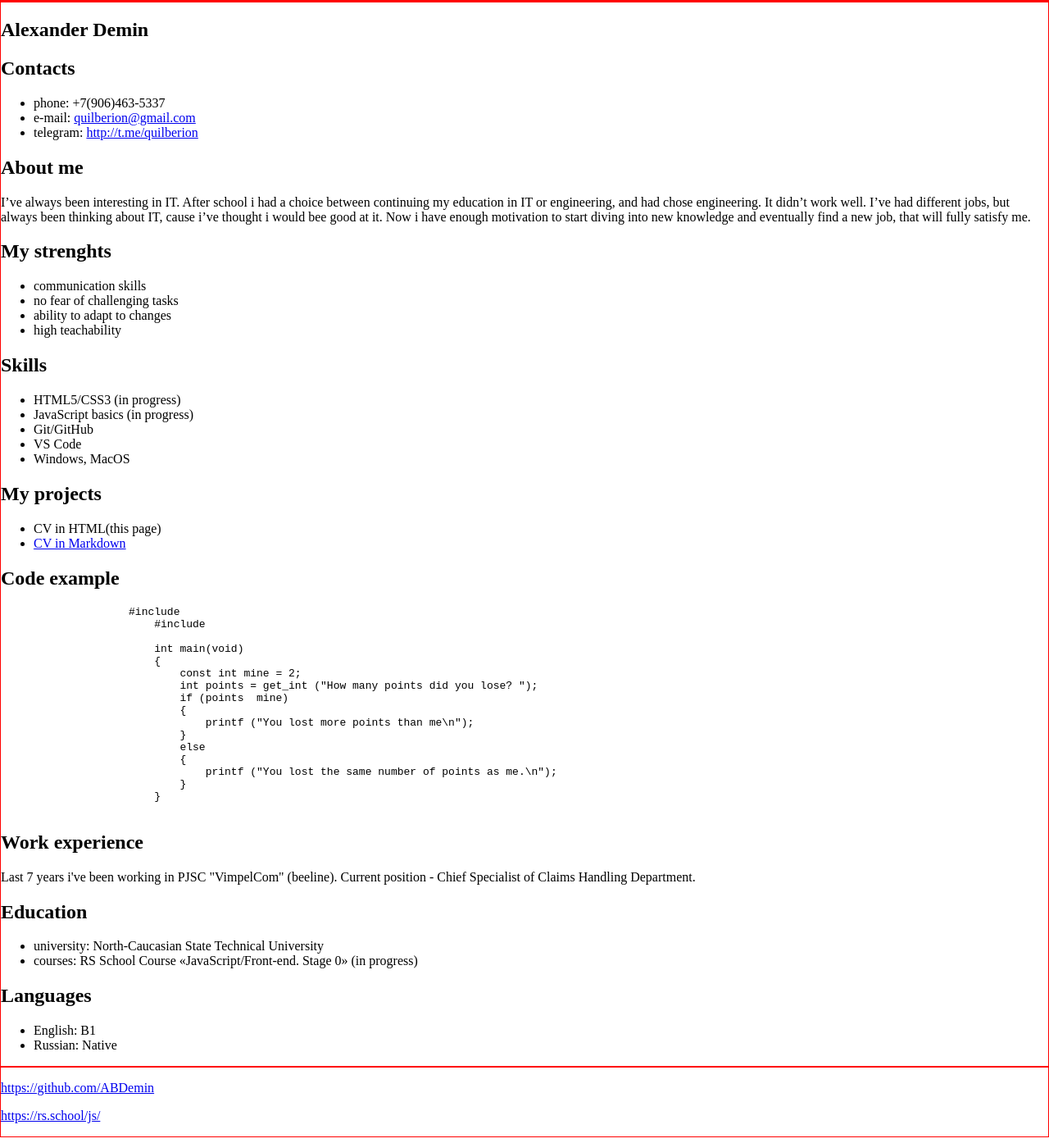
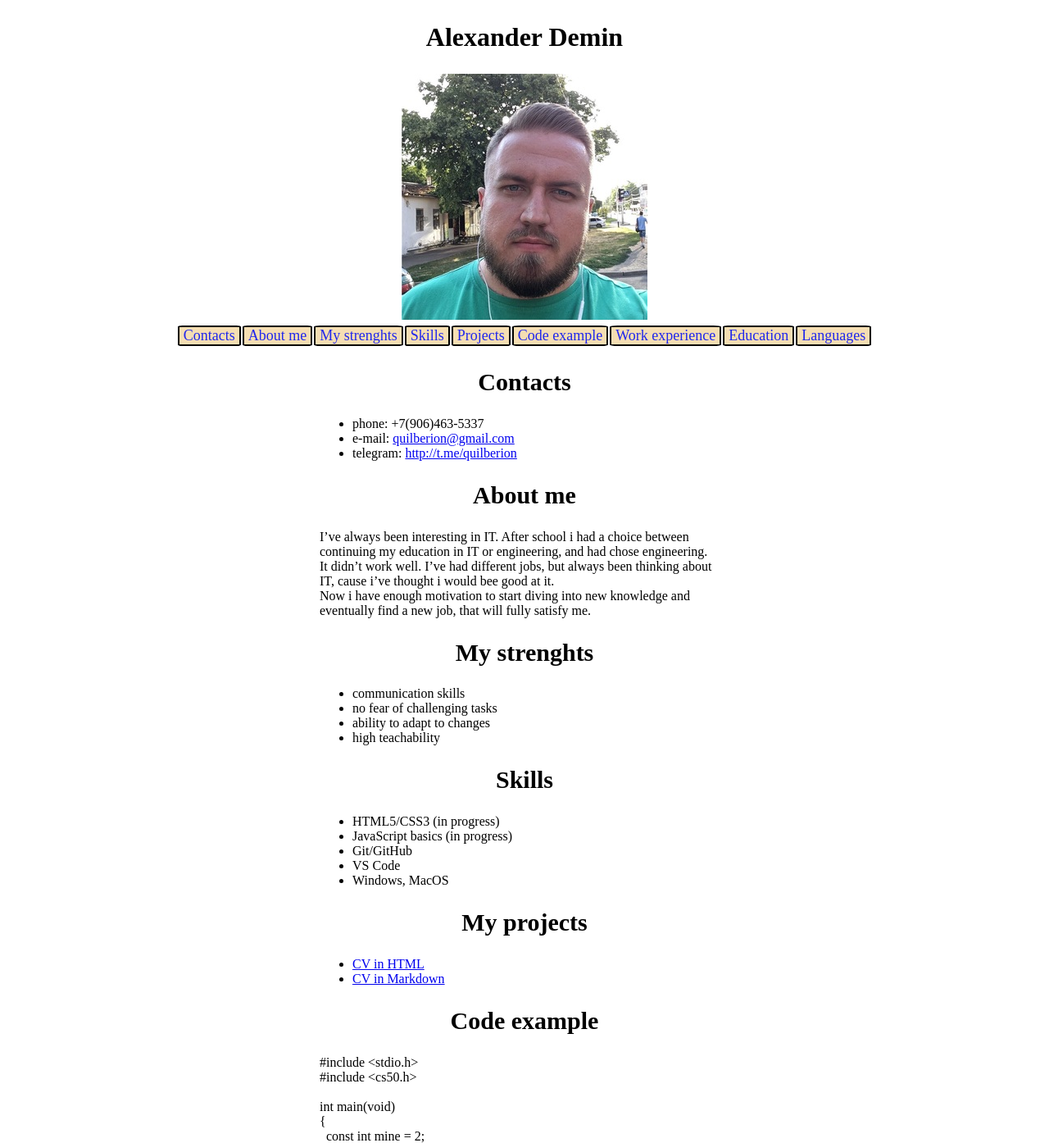
Before and after one commit to ABDemin/rsschool-cv, a plain HTML site: page index.html in a window 1280 px wide. Shown: the top 1394 px of the page at 82% size. Drawn offline with Linux system fonts and the light colour scheme.

Commit message:
feat: add final edits

```diff
--- a/index.html
+++ b/index.html
@@ -9,28 +9,46 @@
 </head>
 <body>
     <header class="header">
-        <div class="container"></div>
-
+        <div class="nav_align">
+            <section class="name_photo" itemscope itemtype="http://schema.org/Organization">
+                <h1 class="header1" itemprop="name">Alexander Demin</h1>
+                <img src="./assets/img/photo300.jpeg" alt="avatar image" width="300" height="300">
+            </section>
+            <table>
+                <tr>
+                    <td class="nav_td"><a class="nav_a" href="#contacts">Contacts</a></td>
+                    <td class="nav_td"><a class="nav_a" href="#about">About me</a></td>
+                    <td class="nav_td"><a class="nav_a" href="#strenghts">My strenghts</a></td>
+                    <td class="nav_td"><a class="nav_a" href="#skills">Skills</a></td>
+                    <td class="nav_td"><a class="nav_a" href="#projects">Projects</a></td>
+                    <td class="nav_td"><a class="nav_a" href="#code">Code example</a></td>
+                    <td class="nav_td"><a class="nav_a" href="#work">Work experience</a></td>
+                    <td class="nav_td"><a class="nav_a" href="#education">Education</a></td>
+                    <td class="nav_td"><a class="nav_a" href="#languages">Languages</a></td>
+                </tr>
+            </table>
+        </div>
     </header>
     <main class="main">
         <div class="container">
-            <section id="profile" itemscope itemtype="http://schema.org/Organization">
-                <h1 itemprop="name">Alexander Demin</h1>
-            </section>
+
             <section id="contacts" itemscope itemtype="http://schema.org/Organization">
-                <h2>Contacts</h2>
+                <h2 class="header2">Contacts</h2>
                 <ul>
-                    <li>phone: <span itemprop="phone">+7(906)463-5337</span></li>
-                    <li>e-mail: <a itemprop="email" href="mailto:quilberion@gmail.com">quilberion@gmail.com</a></li>
-                    <li>telegram: <a href="http://t.me/quilberion">http://t.me/quilberion</a></li>
-                </ul
+                    <li class="list_item">phone: <span itemprop="phone">+7(906)463-5337</span></li>
+                    <li class="list_item">e-mail: <a itemprop="email" href="mailto:quilberion@gmail.com">quilberion@gmail.com</a></li>
+                    <li class="list_item">telegram: <a href="http://t.me/quilberion" target="_blank">http://t.me/quilberion</a></li>
+                </ul>
             </section>
             <section id="about">
-                <h2>About me</h2>
-                <p>I’ve always been interesting in IT. After school i had a choice between continuing my education in IT or engineering, and had chose engineering. It didn’t work well. I’ve had different jobs, but always been thinking about IT, cause i’ve thought i would bee good at it. Now i have enough motivation to start diving into new knowledge and eventually find a new job, that will fully satisfy me.</p>
+                <h2 class="header2">About me</h2>
+                <p>I’ve always been interesting in IT. After school i had a choice between continuing my education in IT or engineering, and had chose engineering.<br>
+                It didn’t work well. I’ve had different jobs, but always been thinking about IT, cause i’ve thought i would bee good at it.<br>
+                Now i have enough motivation to start diving into new knowledge and eventually find a new job, that will fully satisfy me.
+                </p>
             </section>
             <section id="strenghts">
-                <h2>My strenghts</h2>
+                <h2 class="header2">My strenghts</h2>
                 <ul>
                     <li>communication skills</li>
                     <li>no fear of challenging tasks</li>
@@ -39,7 +57,7 @@
                 </ul>
             </section>
             <section id="skills">
-                <h2>Skills</h2>
+                <h2 class="header2">Skills</h2>
                 <ul>
                     <li>HTML5/CSS3 (in progress)</li>
                     <li>JavaScript basics (in progress)</li>
@@ -49,52 +67,50 @@
                 </ul>
             </section>
             <section id="projects">
-                <h2>My projects</h2>
+                <h2 class="header2">My projects</h2>
                 <ul>
-                    <li>CV in HTML(this page)</li>
-                    <li><a href="https://abdemin.github.io/rsschool-cv/cv">CV in Markdown</a></li>
+                    <li><a href="https://abdemin.github.io/rsschool-cv/" target="_blank">CV in HTML</a></li>
+                    <li><a href="https://abdemin.github.io/rsschool-cv/cv" target="_blank">CV in Markdown</a></li>
                 </ul>
             </section>
             <section id="code">
-                <h2>Code example</h2>
+                <h2 class="header2">Code example</h2>
                 <code>
-                    <pre>
-                    #include <stdio.h>
-                        #include <cs50.h>
-
-                        int main(void)
-                        {
-                            const int mine = 2;
-                            int points = get_int ("How many points did you lose? ");
-                            if (points <mine)
-                            {
-                                printf ("You lost fewer points than me.\n");
-                            }
-                            else if (points > mine)
-                            {
-                                printf ("You lost more points than me\n");
-                            }
-                            else
-                            {
-                                printf ("You lost the same number of points as me.\n");
-                            }
-                        }
-                    </pre>
+                #include &lt;stdio.h&gt;<br>
+                #include &lt;cs50.h&gt;<br>
+                <br>
+                int main(void)<br>
+                {<br>
+                &nbsp;&nbsp;const int mine = 2;<br>
+                &nbsp;&nbsp;int points = get_int ("How many points did you lose? ");<br>
+                &nbsp;&nbsp;if (points &lt; mine)<br>
+                &nbsp;&nbsp;{<br>
+                &nbsp;&nbsp;&nbsp;&nbsp;printf ("You lost fewer points than me.\n");<br>
+                &nbsp;&nbsp;}<br>
+                &nbsp;&nbsp;else if (points &gt; mine)<br>
+                &nbsp;&nbsp;{<br>
+                &nbsp;&nbsp;&nbsp;&nbsp;printf ("You lost more points than me\n");<br>
+                &nbsp;&nbsp;}<br>
+                &nbsp;&nbsp;else<br>
+                &nbsp;&nbsp;{<br>
+                &nbsp;&nbsp;&nbsp;&nbsp;printf ("You lost the same number of points as me.\n");<br>
+                &nbsp;&nbsp;}<br>
+                }
                 </code>
             </section>
-            <section id="Work">
-                <h2>Work experience</h2>
+            <section id="work">
+                <h2 class="header2">Work experience</h2>
                 <p>Last 7 years i've been working in PJSC "VimpelCom" (beeline). Current position - Chief Specialist of Claims Handling Department.</p>
             </section>
             <section id="education">
-                <h2>Education</h2>
+                <h2 class="header2">Education</h2>
                 <ul>
-                    <li>university: North-Caucasian State Technical University</li>
-                    <li>courses: RS School Course «JavaScript/Front-end. Stage 0» (in progress)</li>
+                        <li>university: North-Caucasian State Technical University</li>
+                        <li>courses: RS School Course «JavaScript/Front-end. Stage 0» (in progress)</li>
                 </ul>
             </section>
             <section id="languages">
-                <h2>Languages</h2>
+                <h2 class="header2">Languages</h2>
                 <ul>
                     <li>English: B1</li>
                     <li>Russian: Native</li>
@@ -103,10 +119,9 @@
         </div>
     </main>
     <footer class="footer">
-        <div class="container">
-            <p><a href="https://github.com/ABDemin">https://github.com/ABDemin</a></p>
-            <p><a href="https://rs.school/js/">https://rs.school/js/</a></p>
-        </div>
+            <p><a href="https://github.com/ABDemin" target="_blank">My GitHub account</a></p>
+            <a href="https://rs.school/js/" target="_blank"><img src="./assets/img/rss_logo.jpeg" alt="RS School logo" width="275" height="75"></a>
+            <p><b>2023</b></p>
     </footer>
 </body>
 </html>
--- a/style.css
+++ b/style.css
@@ -1,27 +1,64 @@
 * {
     box-sizing: border-box;
+    font-family: 'Times New Roman', Times, serif;
   }
+
   html {
     scroll-behavior: smooth;
   }
+
   body {
     min-height: 100vh;
     margin: 0;
     padding: 0;
   }
+
   .container {
+    width: 500px;
     max-width: 1440px;
     margin: 0 auto;
   }
+
+  .nav_align {
+    max-width:fit-content;
+    margin: 0 auto;
+  }
+
   .header {
-    border: 1px solid red;
+    font-size: 18px;
   }
-  .nav {
-    border: 1px solid red;
+
+  .header1 {
+    font-size: 32px;
   }
+
+  .name_photo {
+    text-align: center;
+    margin: auto;
+  }
+
+  .nav_td {
+    padding: 0 5px;
+    border: 2px solid black;
+    border-radius: 7%;
+    background-color: wheat;
+  }
+
+  .nav_a {
+    text-decoration: none;
+    color: rgb(32, 39, 236);
+  }
+
   .main {
-    border: 1px solid red;
+    font-size: 16px;
   }
+
+  .header2 {
+    text-align: center;
+    font-size: 30px;
+  }
+
   .footer {
-    border: 1px solid red;
+    font-size: 18px;
+    text-align: center;
   }
```
Also changed, not shown: assets/img/photo300.jpeg (added), assets/img/rss_logo.jpeg (added), 3 other files.
